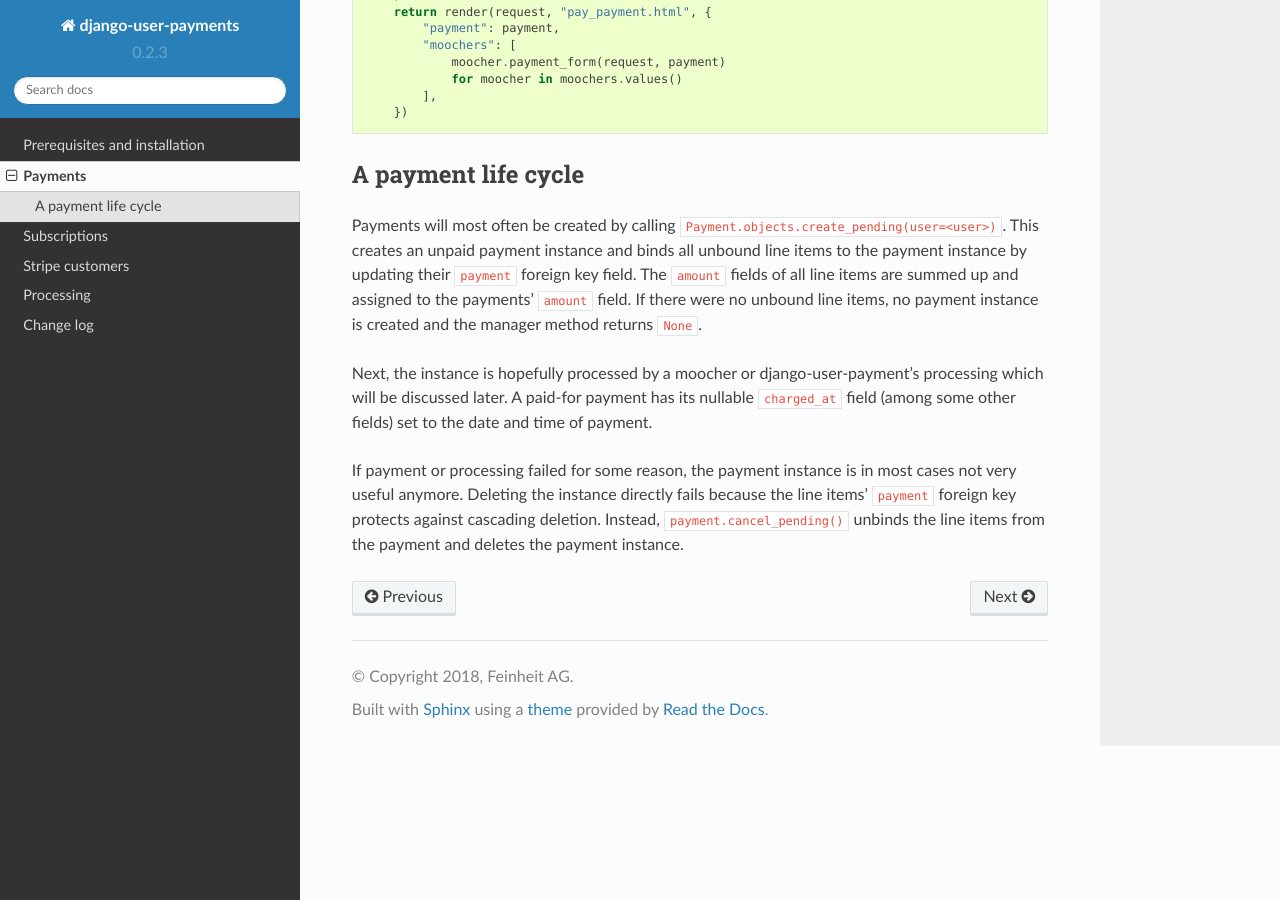
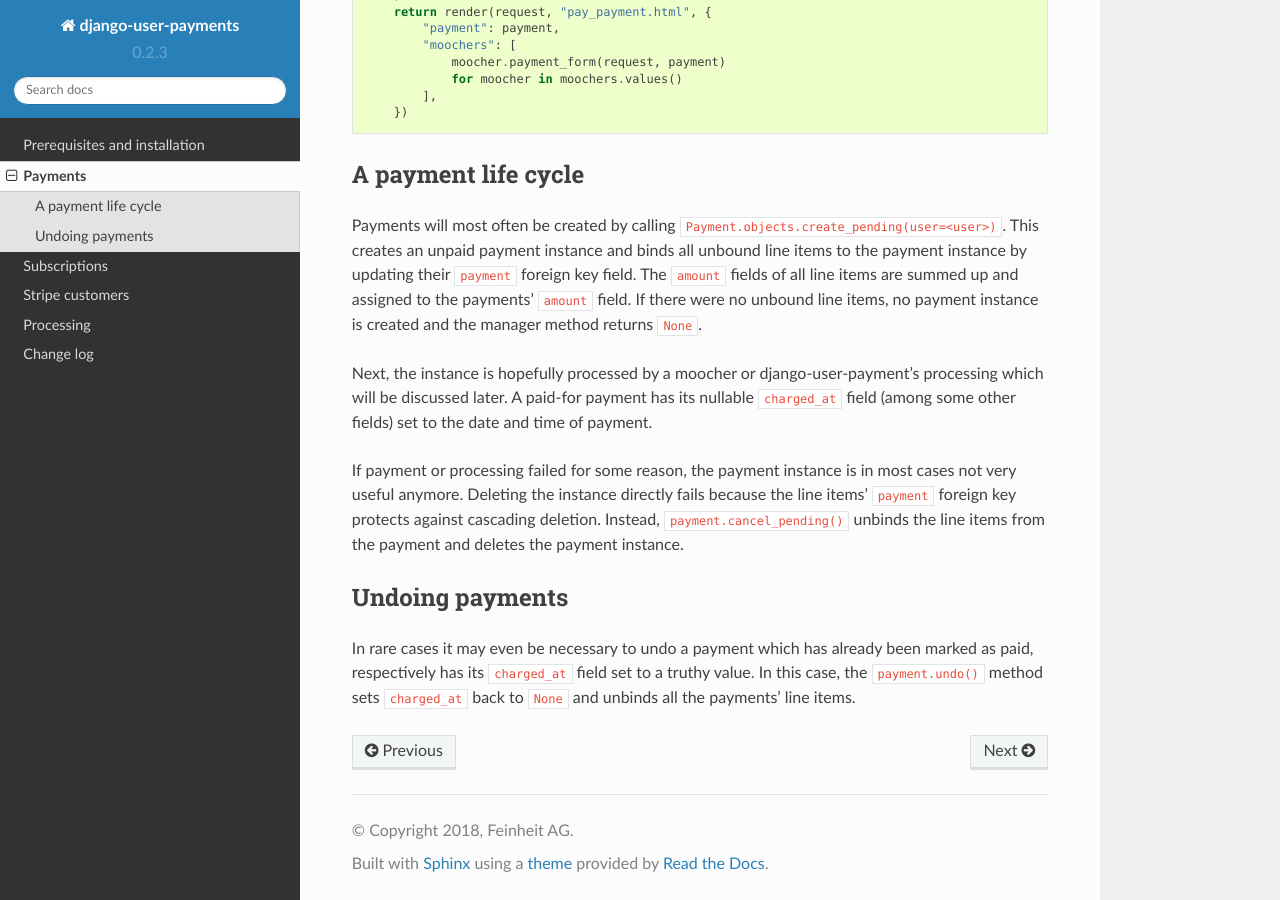
Before and after one commit to matthiask/django-user-payments, a Sphinx documentation site: the page built from docs/payments.rst, in a window 1280 px wide and 900 px high, scrolled down 1168 px. Built offline with Sphinx 7.4.7 and the Read the Docs theme 2.0.0, drawn with Linux system fonts in a browser that asks for light colours.

Commit message:
Shorten the method name and add a paragraph about undoing payments to the documentation

```diff
--- a/CHANGELOG.rst
+++ b/CHANGELOG.rst
@@ -14,6 +14,10 @@ Change log
   cascading deletions when removing line items.
 - Changed the subscription admin to only show the period inline when
   updating a subscription.
+- Added ``Payment.undo()`` to undo payments which have already been
+  marked as paid.
+- Fixed an edge case where setting ``Subscription.paid_until`` would
+  produce incorrect results when no period was paid for yet.
 
 
 `0.2`_ (2018-08-05)
--- a/docs/payments.rst
+++ b/docs/payments.rst
@@ -89,3 +89,13 @@ in most cases not very useful anymore. Deleting the instance directly
 fails because the line items' ``payment`` foreign key protects against
 cascading deletion. Instead, ``payment.cancel_pending()`` unbinds the
 line items from the payment and deletes the payment instance.
+
+
+Undoing payments
+~~~~~~~~~~~~~~~~
+
+In rare cases it may even be necessary to undo a payment which has
+already been marked as paid, respectively has its ``charged_at`` field
+set to a truthy value. In this case, the ``payment.undo()`` method sets
+``charged_at`` back to ``None`` and unbinds all the payments' line
+items.
```
Also changed, not shown: 2 other files.
